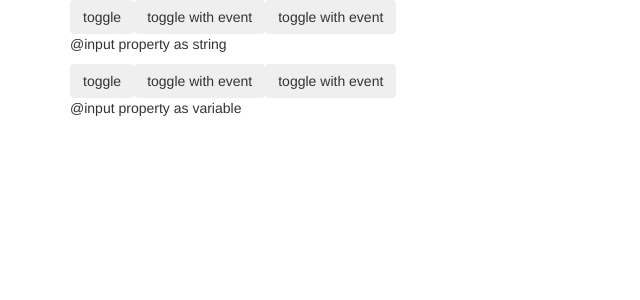
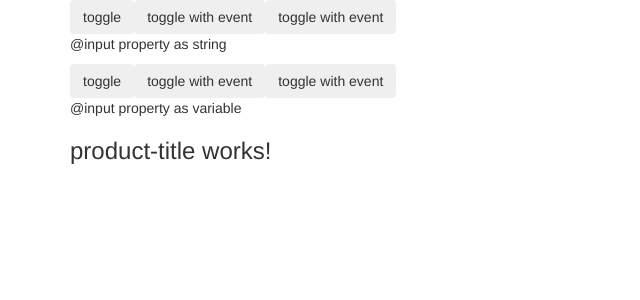
Before and after one commit to lizavetas/angiular-workshop, an Angular app: page / in a window 1280 px wide. Shown: the top 300 px of the page, without its empty margins (0-640 px from the left). Built offline with nearby package versions, Linux system fonts and the light colour scheme.

Commit message:
@output property

```diff
--- a/src/app/app.component.html
+++ b/src/app/app.component.html
@@ -1,3 +1,5 @@
 <app-product-description-box title="@input property as string"></app-product-description-box>
 
 <app-product-description-box [title]="titleVar"></app-product-description-box>
+
+<app-product-title (clickHeader)="onClicked($event)"></app-product-title>
--- a/src/app/app.component.ts
+++ b/src/app/app.component.ts
@@ -8,4 +8,8 @@ import { Component } from '@angular/core';
 export class AppComponent {
     public titleVar = '@input property as variable';
     title = 'app';
+
+    onClicked(event) {
+        console.log(event);
+    }
 }
--- a/src/app/app.module.ts
+++ b/src/app/app.module.ts
@@ -3,12 +3,14 @@ import {NgModule} from '@angular/core';
 
 import {AppComponent} from './app.component';
 import { ProductDescriptionBoxComponent } from './components/product-description-box/product-description-box.component';
+import { ProductTitleComponent } from './components/product-title/product-title.component';
 
 
 @NgModule({
     declarations: [
         AppComponent,
-        ProductDescriptionBoxComponent
+        ProductDescriptionBoxComponent,
+        ProductTitleComponent
     ],
     imports: [
         BrowserModule
--- /dev/null
+++ b/src/app/components/product-title/product-title.component.html
@@ -0,0 +1 @@
+<h3 (click)="clickedHeader()">product-title works!</h3>
--- /dev/null
+++ b/src/app/components/product-title/product-title.component.ts
@@ -0,0 +1,21 @@
+import { Component, OnInit, Output, EventEmitter } from '@angular/core';
+
+@Component({
+  selector: 'app-product-title',
+  templateUrl: './product-title.component.html',
+  styleUrls: ['./product-title.component.css']
+})
+export class ProductTitleComponent implements OnInit {
+
+  @Output() clickHeader = new EventEmitter<string>();
+
+  clickedHeader() {
+      this.clickHeader.emit('header was clicked');
+  }
+
+  constructor() { }
+
+  ngOnInit() {
+  }
+
+}
```
Also changed, not shown: src/app/components/product-title/product-title.component.css (added), 1 other file (tests, documents, lock files or other folders).
